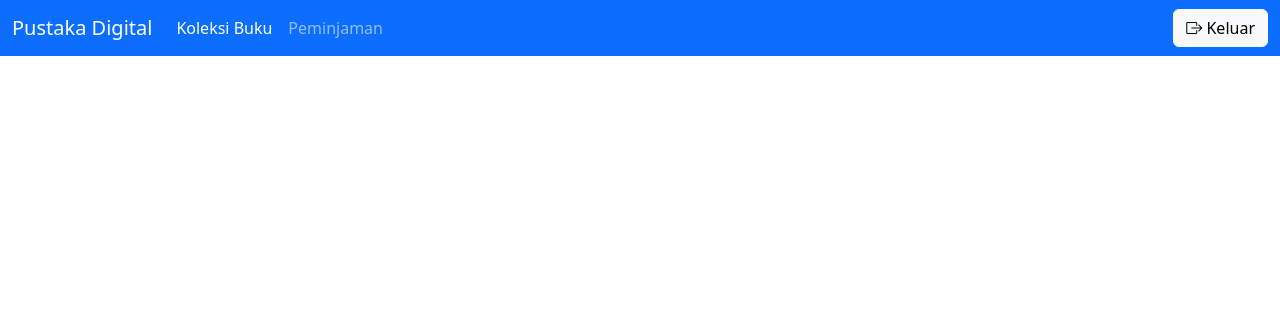
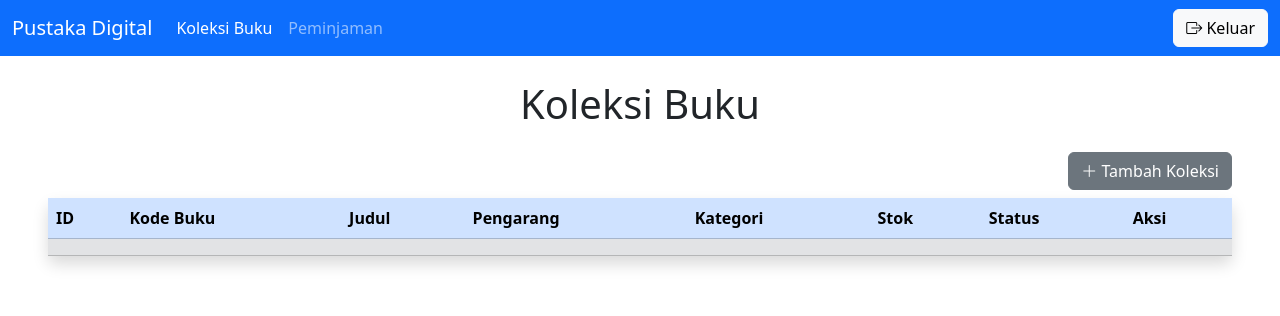
Before and after one commit to akmsy/PustakaDigital, a PHP site: page / in a window 1280 px wide. Shown: the top 316 px of the page. Run offline with PHP 8.4, Linux system fonts and the light colour scheme; lists and menus that the app fills with data are empty.

Commit message:
add koleksi.php

```diff
--- a/index.php
+++ b/index.php
@@ -1,30 +1,3 @@
-<!DOCTYPE html>
-<html lang="en">
-<head>
-    <meta charset="UTF-8">
-    <meta name="viewport" content="width=device-width, initial-scale=1.0">
-    <link href="https://cdn.jsdelivr.net/npm/bootstrap@5.3.8/dist/css/bootstrap.min.css" rel="stylesheet" integrity="sha384-sRIl4kxILFvY47J16cr9ZwB07vP4J8+LH7qKQnuqkuIAvNWLzeN8tE5YBujZqJLB" crossorigin="anonymous">
-    <link rel="stylesheet" href="https://cdn.jsdelivr.net/npm/bootstrap-icons@1.13.1/font/bootstrap-icons.min.css">
-    <title>Pustaka Digital</title>
-</head>
-<body>
-    <!-- Navbar -->
-    <nav class="navbar navbar-expand-lg bg-primary navbar-dark">
-        <div class="container-fluid">
-            <a class="navbar-brand" href="#">Pustaka Digital</a>
-            <button class="navbar-toggler" type="button" data-bs-toggle="collapse" data-bs-target="#navbarNavAltMarkup" aria-controls="navbarNavAltMarkup" aria-expanded="false" aria-label="Toggle navigation">
-            <span class="navbar-toggler-icon"></span>
-            </button>
-            <div class="collapse navbar-collapse" id="navbarNavAltMarkup">
-                <div class="navbar-nav">
-                    <a class="nav-link active" aria-current="page" href="#">Koleksi Buku</a>
-                    <a class="nav-link" href="#">Peminjaman</a>
-                </div>
-            </div>
-            <div class="justify-content-md-end">
-                <button type="button" class="btn btn-light"><i class="bi bi-box-arrow-right"></i> Keluar</button>
-            </div>
-        </div>
-    </nav>
-</body>
-</html>
+<?php
+    include 'koleksiBuku.php';
+?>
--- /dev/null
+++ b/koleksiBuku.php
@@ -0,0 +1,65 @@
+<!DOCTYPE html>
+<html lang="en">
+<head>
+    <meta charset="UTF-8">
+    <meta name="viewport" content="width=device-width, initial-scale=1.0">
+    <link href="https://cdn.jsdelivr.net/npm/bootstrap@5.3.8/dist/css/bootstrap.min.css" rel="stylesheet" integrity="sha384-sRIl4kxILFvY47J16cr9ZwB07vP4J8+LH7qKQnuqkuIAvNWLzeN8tE5YBujZqJLB" crossorigin="anonymous">
+    <link rel="stylesheet" href="https://cdn.jsdelivr.net/npm/bootstrap-icons@1.13.1/font/bootstrap-icons.min.css">
+    <title>Pustaka Digital</title>
+</head>
+<body>
+    <!-- Navbar -->
+    <header>
+        <nav class="navbar navbar-expand-lg bg-primary navbar-dark">
+            <div class="container-fluid">
+                <a class="navbar-brand" href="#">Pustaka Digital</a>
+                <button class="navbar-toggler" type="button" data-bs-toggle="collapse" data-bs-target="#navbarNavAltMarkup" aria-controls="navbarNavAltMarkup" aria-expanded="false" aria-label="Toggle navigation">
+                <span class="navbar-toggler-icon"></span>
+                </button>
+                <div class="collapse navbar-collapse" id="navbarNavAltMarkup">
+                    <div class="navbar-nav">
+                        <a class="nav-link active" aria-current="page" href="#">Koleksi Buku</a>
+                        <a class="nav-link" href="#">Peminjaman</a>
+                    </div>
+                </div>
+                <div class="justify-content-md-end">
+                    <button type="button" class="btn btn-light"><i class="bi bi-box-arrow-right"></i> Keluar</button>
+                </div>
+            </div>
+        </nav>
+    </header>
+
+    <main class="ms-5 me-5">
+        <h1 class="text-center mt-4 mb-4">Koleksi Buku</h1>
+        <div class="d-flex justify-content-end mb-2">
+            <button type="button" class="btn btn-secondary"><i class="bi bi-plus-lg"></i> Tambah Koleksi</button>
+        </div>
+        <table class="table shadow p-3 mb-5 bg-body-tertiary rounded">
+            <thead class="table-primary">
+                <tr>
+                    <th>ID</th>
+                    <th>Kode Buku</th>
+                    <th>Judul</th>
+                    <th>Pengarang</th>
+                    <th>Kategori</th>
+                    <th>Stok</th>
+                    <th>Status</th>
+                    <th>Aksi</th>
+                </tr>
+            </thead>
+            <tbody class="table-secondary">
+                <tr>
+                    <td></td>
+                    <td></td>
+                    <td></td>
+                    <td></td>
+                    <td></td>
+                    <td></td>
+                    <td></td>
+                    <td></td>
+                </tr>
+            </tbody>
+        </table>
+    </main>
+</body>
+</html>
```
